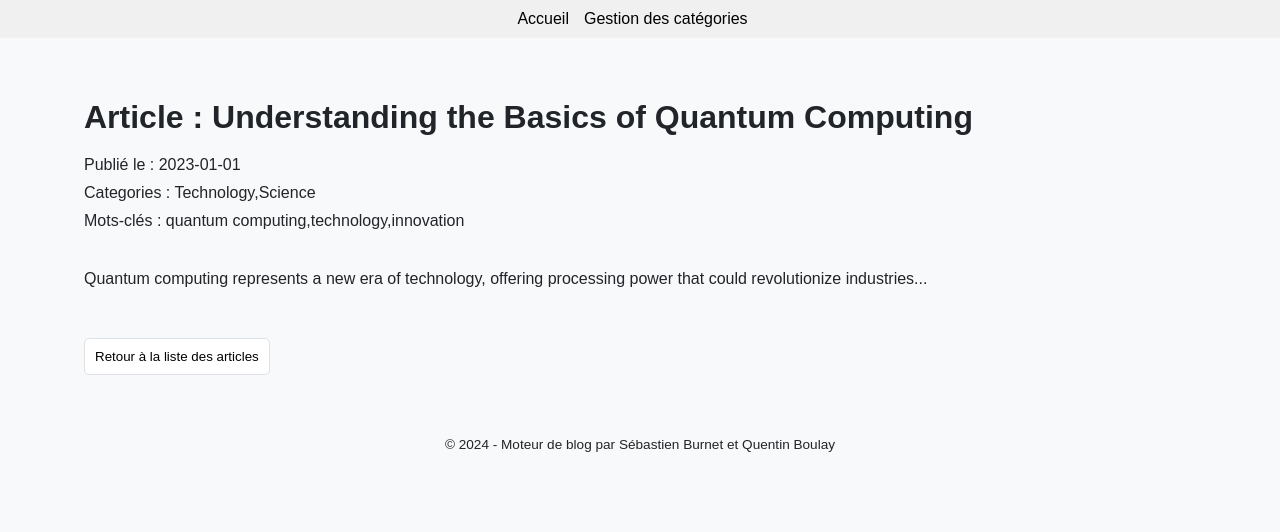
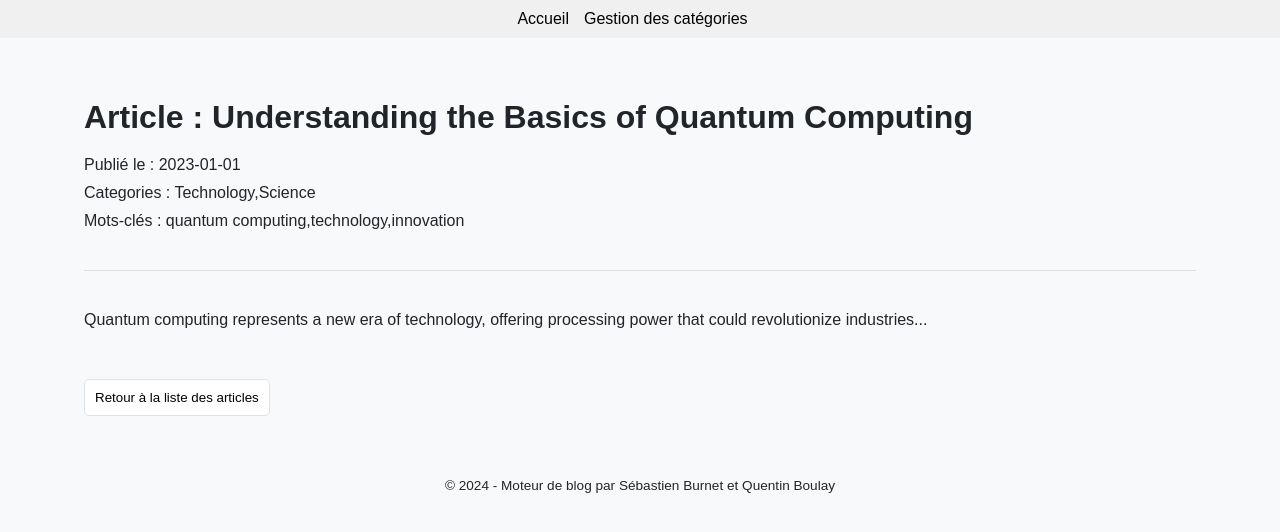
Before and after one commit to QuentinBoulay/moteur-blog, a SvelteKit app: page /article/1 in a window 1280 px wide. Shown: the top 532 px of the page. Built offline with nearby package versions, Linux system fonts and the light colour scheme.

Commit message:
Style page article

```diff
--- a/src/routes/article/[id]/+page.svelte
+++ b/src/routes/article/[id]/+page.svelte
@@ -16,10 +16,13 @@
         {#each $articles as article}
             {#if article.id == $page.params.id}
                 <h1>Article : {article.title}</h1>
-                <p class="date">Publié le : {article.date}</p>
-                <p class="categories">Categories : {article.categories}</p>
-                <p class="categories">Mots-clés : {article.keywords}</p>
-                <p class="content">{@html article.text}</p>
+                <div class="infos">
+                    <p class="date">Publié le : {article.date}</p>
+                    <p class="categories">Categories : {article.categories}</p>
+                    <p class="categories">Mots-clés : {article.keywords}</p>
+                </div>
+
+                <div class="content">{@html article.text}</div>
             {/if}
         {/each}
     {/if}
@@ -47,4 +50,9 @@
     .content {
         margin: 40px 0;
     }
+
+    .infos {
+        padding-bottom: 30px;
+        border-bottom: 1px solid var(--border-color);
+    }
 </style>
```
